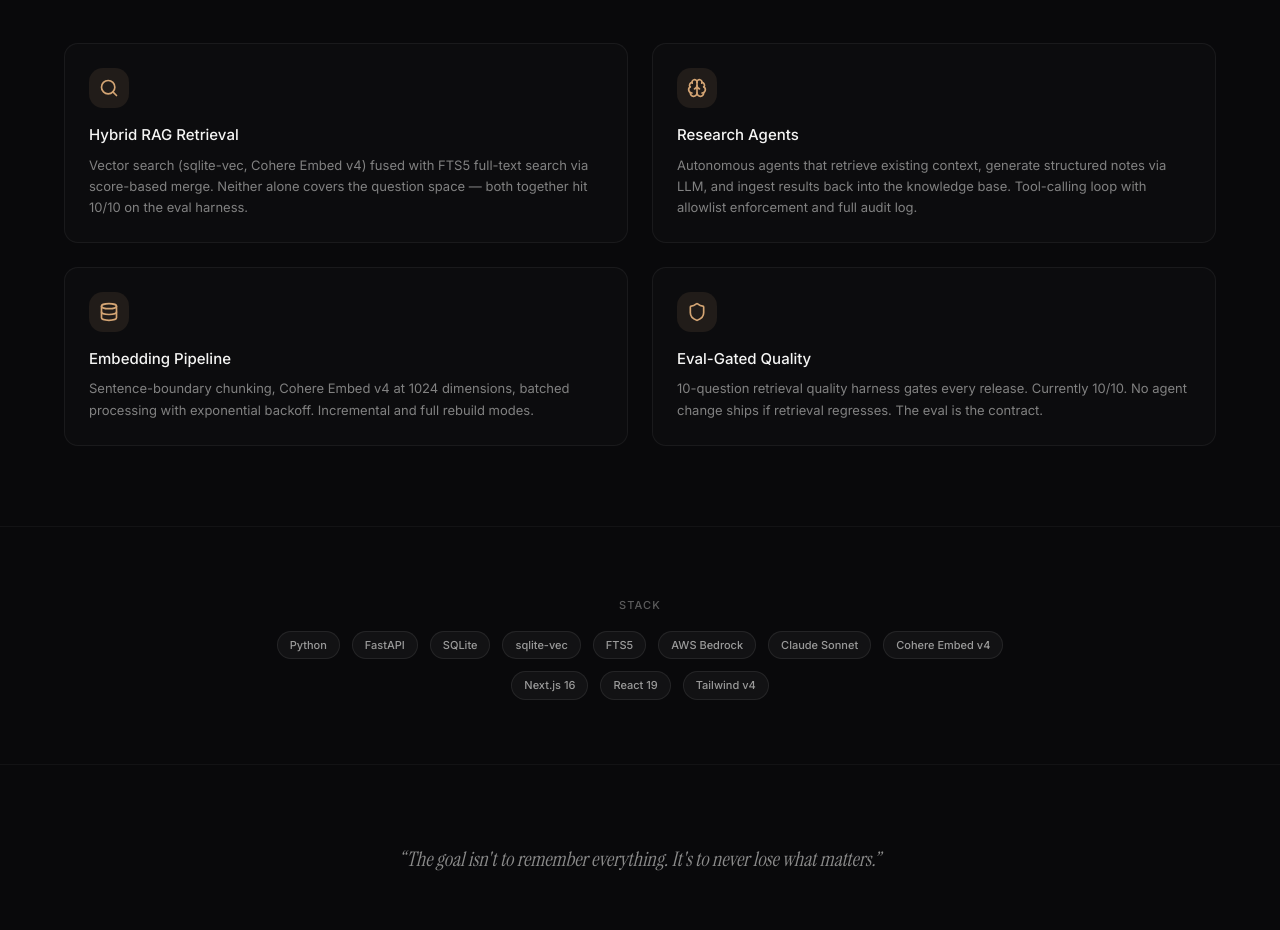
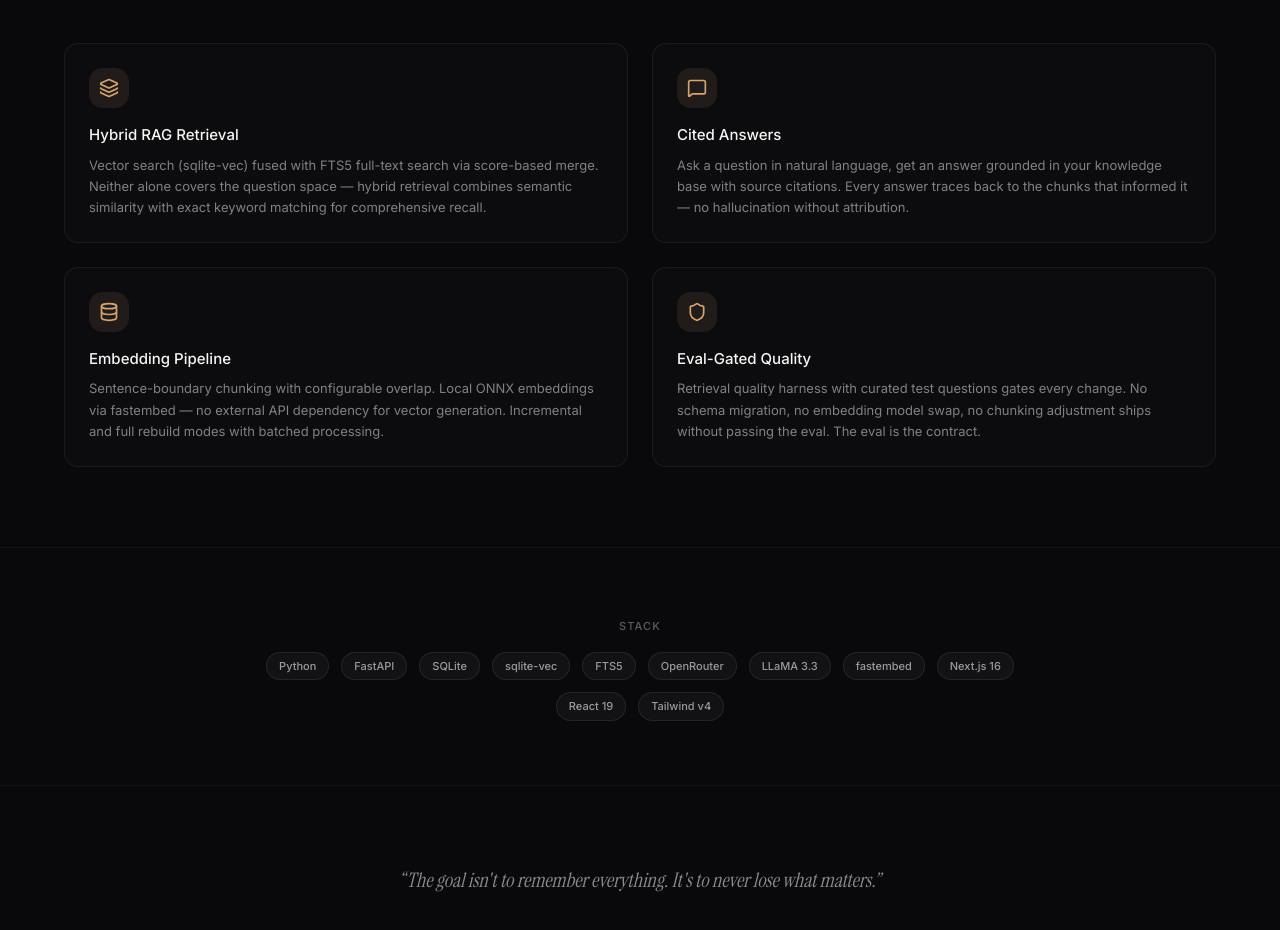
Before and after one commit to samueldanso/evomind, a Next.js app in the folder portal/: page / in a window 1280 px wide. Shown: the part 880-1810 px from the top of the page. Built offline with nearby package versions, Linux system fonts and the light colour scheme.

Commit message:
refactor: honest copy — focus on RAG and search, remove agent claims

```diff
--- a/portal/app/page.tsx
+++ b/portal/app/page.tsx
@@ -1,5 +1,5 @@
 import Link from "next/link";
-import { ArrowRight, Search, Sparkles, Brain, Database, Shield } from "lucide-react";
+import { ArrowRight, Search, Database, Shield, Layers, MessageSquare } from "lucide-react";
 
 export default function Home() {
   return (
@@ -19,7 +19,7 @@ export default function Home() {
           <div className="mb-6">
             <span className="kicker inline-flex items-center gap-2">
               <span className="w-1.5 h-1.5 rounded-full bg-[#d4a574]" />
-              AI-Powered Knowledge Base
+              Hybrid RAG Knowledge Base
             </span>
           </div>
 
@@ -70,22 +70,22 @@ export default function Home() {
             {[
               {
                 title: "Hybrid RAG Retrieval",
-                desc: "Vector search (sqlite-vec, Cohere Embed v4) fused with FTS5 full-text search via score-based merge. Neither alone covers the question space — both together hit 10/10 on the eval harness.",
-                Icon: Search,
+                desc: "Vector search (sqlite-vec) fused with FTS5 full-text search via score-based merge. Neither alone covers the question space — hybrid retrieval combines semantic similarity with exact keyword matching for comprehensive recall.",
+                Icon: Layers,
               },
               {
-                title: "Research Agents",
-                desc: "Autonomous agents that retrieve existing context, generate structured notes via LLM, and ingest results back into the knowledge base. Tool-calling loop with allowlist enforcement and full audit log.",
-                Icon: Brain,
+                title: "Cited Answers",
+                desc: "Ask a question in natural language, get an answer grounded in your knowledge base with source citations. Every answer traces back to the chunks that informed it — no hallucination without attribution.",
+                Icon: MessageSquare,
               },
               {
                 title: "Embedding Pipeline",
-                desc: "Sentence-boundary chunking, Cohere Embed v4 at 1024 dimensions, batched processing with exponential backoff. Incremental and full rebuild modes.",
+                desc: "Sentence-boundary chunking with configurable overlap. Local ONNX embeddings via fastembed — no external API dependency for vector generation. Incremental and full rebuild modes with batched processing.",
                 Icon: Database,
               },
               {
                 title: "Eval-Gated Quality",
-                desc: "10-question retrieval quality harness gates every release. Currently 10/10. No agent change ships if retrieval regresses. The eval is the contract.",
+                desc: "Retrieval quality harness with curated test questions gates every change. No schema migration, no embedding model swap, no chunking adjustment ships without passing the eval. The eval is the contract.",
                 Icon: Shield,
               },
             ].map(({ title, desc, Icon }) => (
@@ -115,7 +115,7 @@ export default function Home() {
           <div className="mt-4 flex flex-wrap items-center justify-center gap-3">
             {[
               "Python", "FastAPI", "SQLite", "sqlite-vec", "FTS5",
-              "AWS Bedrock", "Claude Sonnet", "Cohere Embed v4",
+              "OpenRouter", "LLaMA 3.3", "fastembed",
               "Next.js 16", "React 19", "Tailwind v4",
             ].map((tech) => (
               <span
```
Also changed, not shown: 1 other file (tests, documents, lock files or other folders).
